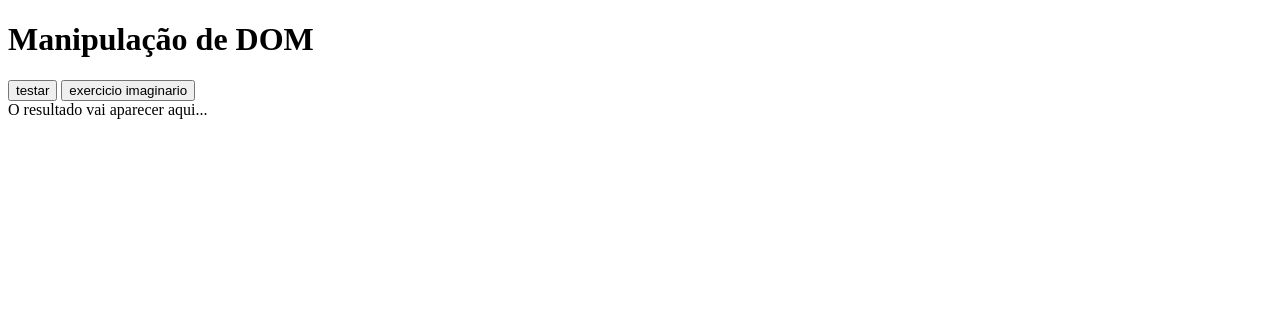
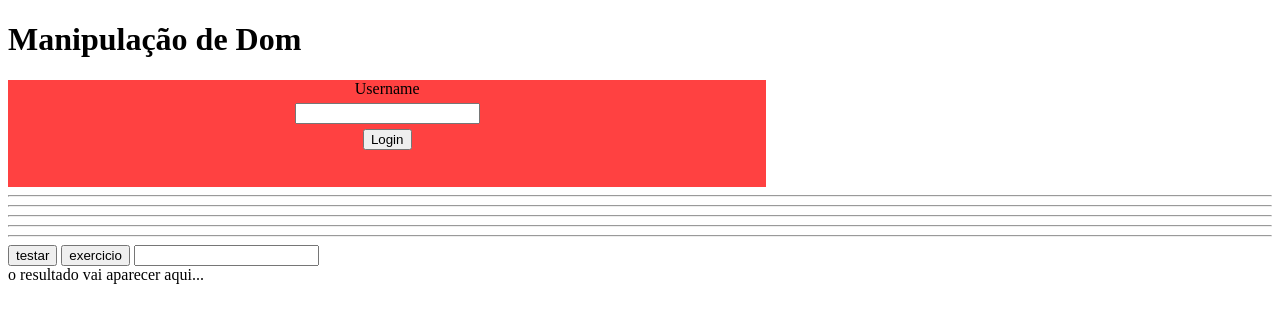
Before and after one commit to Maurod00/senai-primeira-fase, a plain HTML site: page dom-manipulacao/index.html in a window 1280 px wide. Drawn offline with Linux system fonts and the light colour scheme.

Commit message:
manipulação de dom

```diff
--- a/dom-manipulacao/index.html
+++ b/dom-manipulacao/index.html
@@ -3,17 +3,39 @@
 <head>
     <meta charset="UTF-8">
     <meta name="viewport" content="width=device-width, initial-scale=1.0">
-    <title>DOM</title>
+    <link rel="stylesheet" href="style.css">
+    <title>Dom</title>
 </head>
 <body>
-    <h1>Manipulação de DOM</h1>
-    <script src="script.js"></script>
-    <button onclick="mostrarMensagem()">testar</button>
-    <button onclick="executarExercicio()">exercicio imaginario</button>
+    <h1>Manipulação de Dom</h1>
+    <div id= "formLogin">
+        <label for="">Username</label>
+        <input id="username" type="text">
+        <button onclick="efetuarLogin()">Login</button>
+        <p id="resultadoLogin"></p>
+    </div>
+
+
+
+
+
+
+    <hr>
+    <hr>
+    <hr>
+    <hr>
+    <hr>
+
+    <button  onclick="mostrarMensagem()">testar</button>
+    <button onclick="executarExercicio()">exercicio</button>
+    <input id="entrada" type="text">
 
     <div id="resultado">
-        O resultado vai aparecer aqui...
+        o resultado vai aparecer aqui...
     </div>
 
+
+
+    <script src="script.js"></script>
 </body>
 </html>
--- a/dom-manipulacao/script.js
+++ b/dom-manipulacao/script.js
@@ -1,10 +1,28 @@
+function efetuarLogin(){
+    let resultado = document.getElementById("resultadoLogin")
+    console.log("resultado");
+
+    let user = document.getElementById("username").value
+    if(user == "Vera"){
+     resultado.innerHTML = "Login com sucesso"
+    }else{
+      resultado.innerHTML = "Credenciais incorretas"
+    }
+}
+
+
+
+
+
+
 function mostrarMensagem(){
     alert("Mensagem")
     alert("resto da mensagem")
 }
 
 function executarExercicio(){
-    let nome = prompt ("Qual o seu nome?")
-    // alert (`Olá ${nome}`)
-    document.getElementById("resultado").innerHTML = `Olá ${nome}`
+     // let nome = prompt("Qual o nome? ")
+    // alert("Olá " + nome)
+    let nome = document.getElementById("entrada").value
+    document.getElementById("resultado").innerHTML = "Olá" + nome
 }
--- a/dom-manipulacao/style.css
+++ b/dom-manipulacao/style.css
@@ -0,0 +1,12 @@
+#formLogin{
+    background-color: rgba(255, 0, 0, 0.747);
+    width: 60%;
+    font: negrito, arial;
+
+    display: flex;
+    flex-direction: column;
+    align-items: center;
+    justify-content: center;
+    gap: 5px;
+
+}
```
